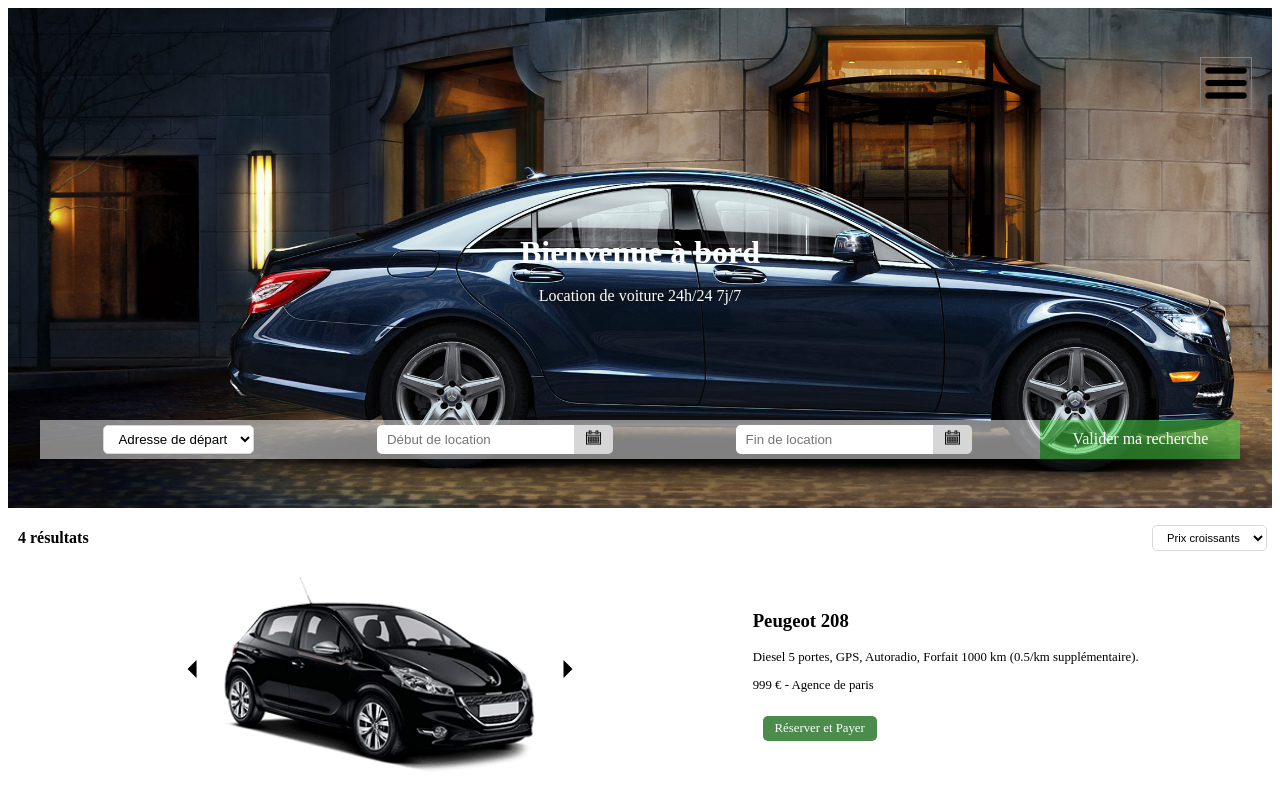
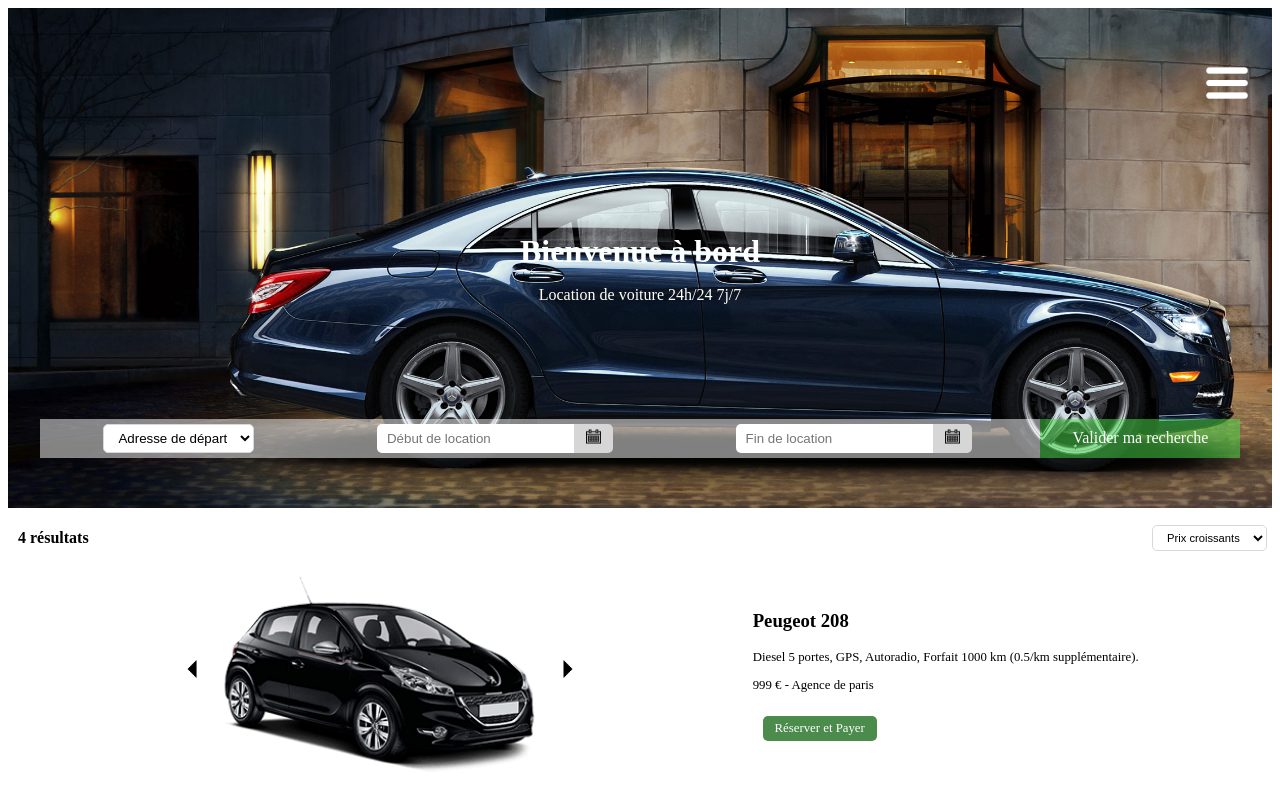
Before and after one commit to Eric-dev13/Agence_location_voiture, a website: page index.html in a window 1280 px wide. Shown: the top 800 px of the page. Drawn offline with Linux system fonts and the light colour scheme.

```diff
--- a/assets/sass/main.scss
+++ b/assets/sass/main.scss
@@ -18,10 +18,11 @@
         & .header__navbar__burger {
             display: flex;
             justify-content: flex-end;
+            filter: invert(1);
 
             & img {
                 margin-right: 20px;
-                border: 1px solid gray;
+                // border: 1px solid gray;
                 width: 50px;
             }
         }
```
Also changed, not shown: package.json (+7 -4 lines), README.md, assets/css/style.css, 2 other files.
